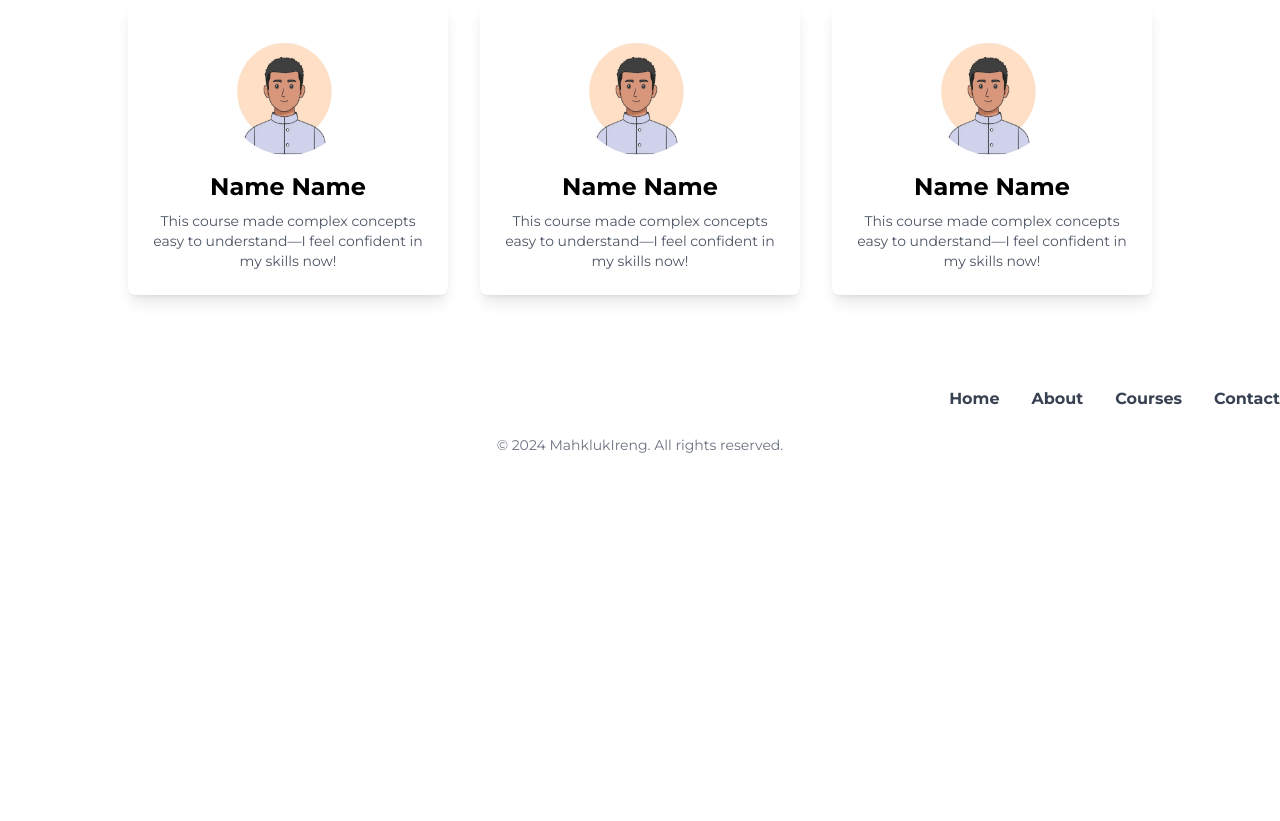
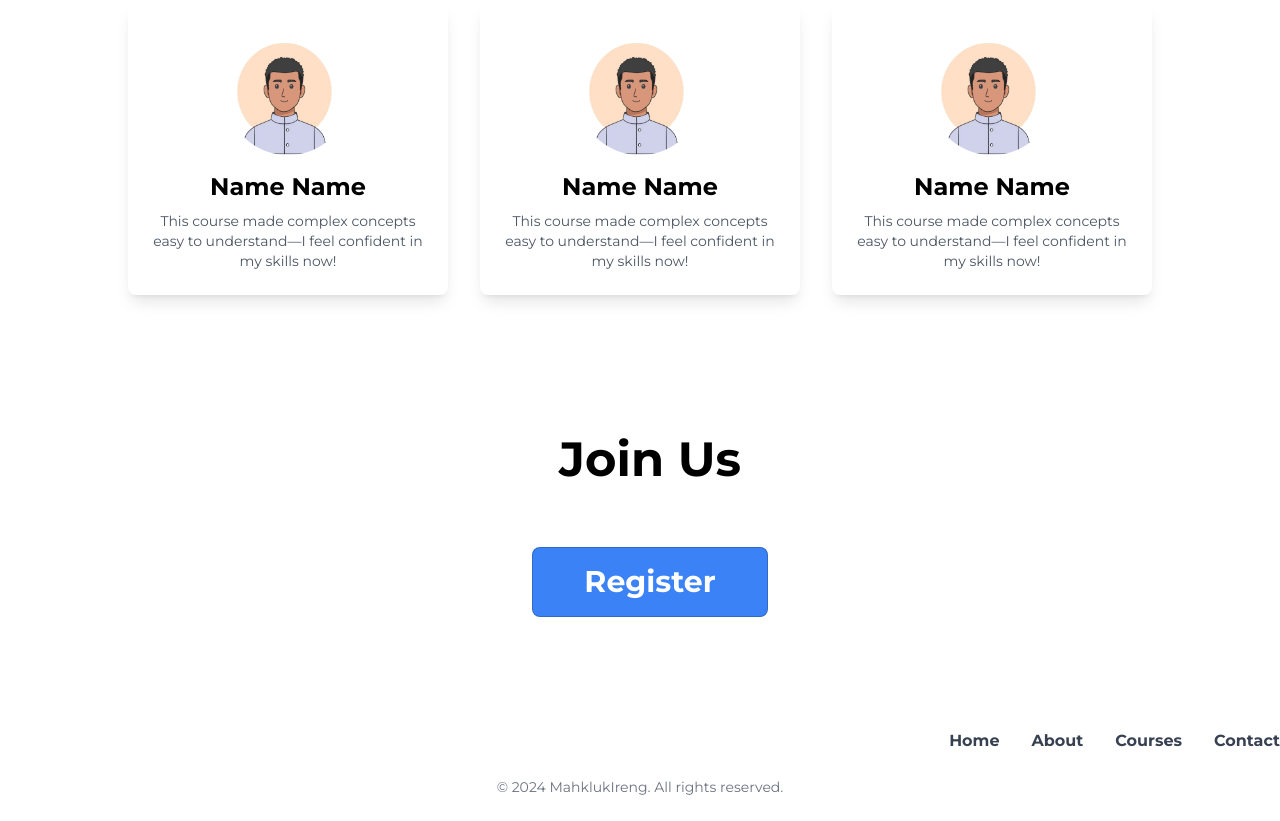
Before and after one commit to DitRadit/edureng-website, a plain HTML site: page index.html in a window 1280 px wide. Shown: the part 2259-3080 px from the top of the page. Before the commit the page ends 2738 px from the top, so only its background shows below. Drawn offline with nearby package versions, Linux system fonts and the light colour scheme.

Commit message:
update home

```diff
--- a/index.html
+++ b/index.html
@@ -313,6 +313,18 @@
         </p>
     </div>
 </div>
+<section class="flex flex-col font-extrabold text-center rounded-none mt-20" data-aos="fade-right">
+  <div class="flex flex-col justify-center items-center px-20 py-10 w-full bg-white max-md:px-5 max-md:max-w-full">
+    <div class="flex flex-col ml-5 max-w-full w-[236px]">
+      <h2 class="self-center text-5xl text-black">Join Us</h2>
+      <a href="#register" role="button" tabindex="0" class="px-6 py-4 mt-16 text-3xl text-white whitespace-nowrap bg-blue-500 rounded-lg border border-solid border-black border-opacity-20 max-md:px-5 max-md:mt-10
+         hover:bg-black hover:scale-105 hover:shadow-lg transition-all duration-300 ease-in-out">
+        Register
+      </a>
+    </div>
+  </div>
+</section>
+
 <footer class="bg-white py-6 mt-10">
   <div class="container mx-auto flex flex-col md:flex-row justify-between items-center">
     <div class="mb-4 md:mb-0">
```
Also changed, not shown: assets/images/logo_interfest.924dc388.png (added).
